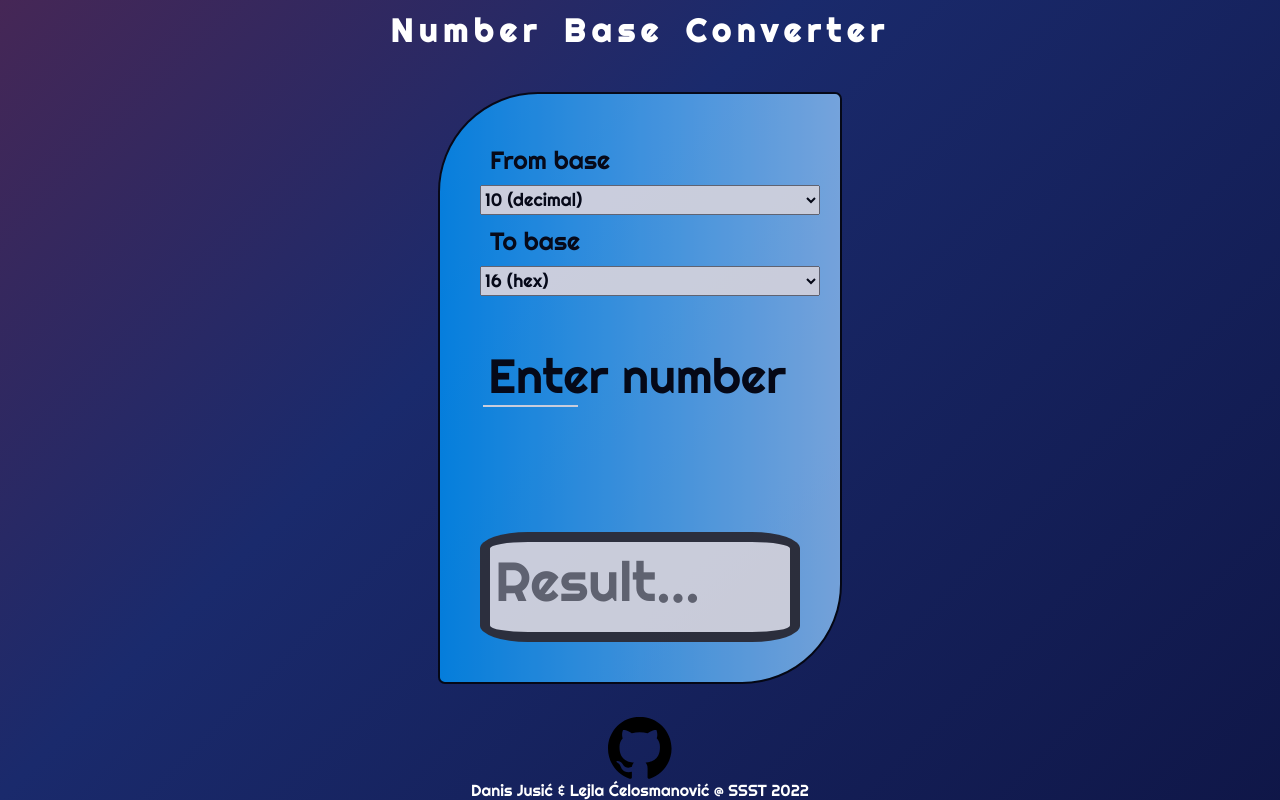
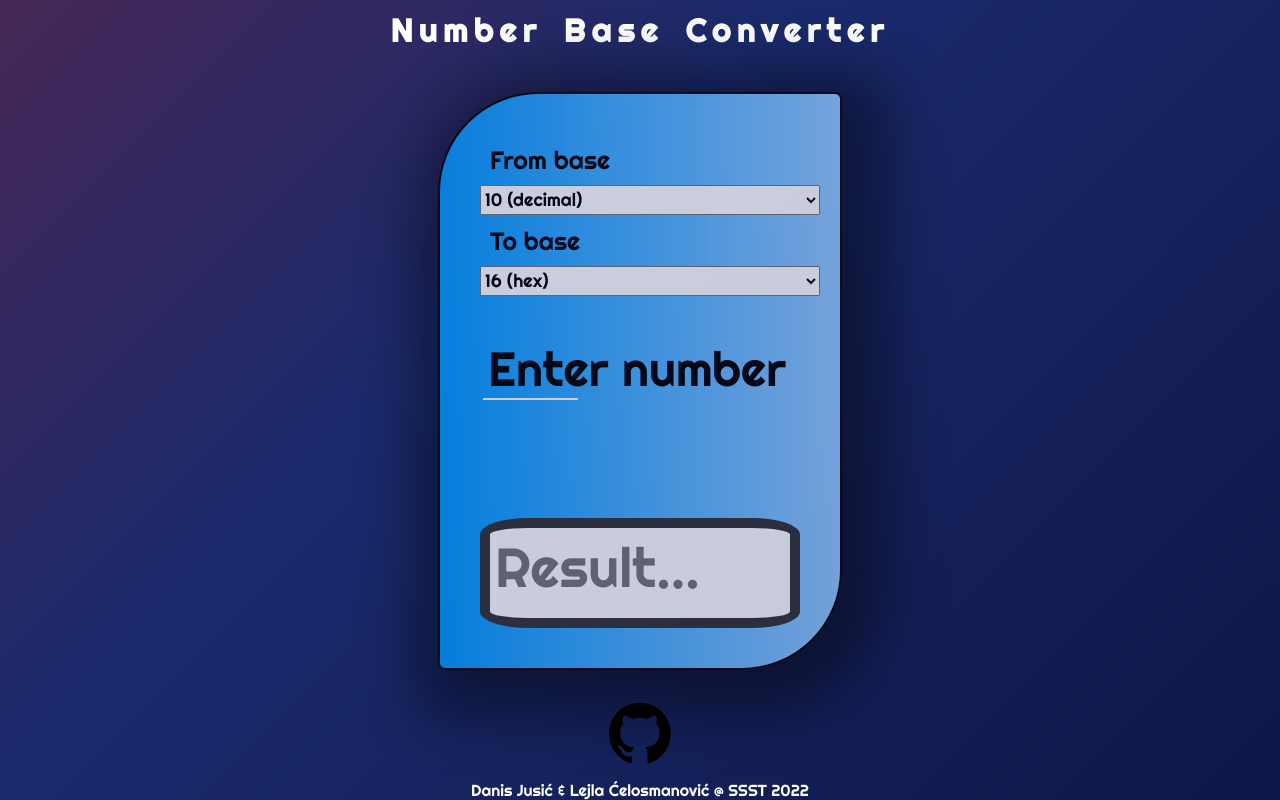
Before and after one commit to DanisJa/number-converter, a plain HTML site: page index.html in a window 1280 px wide. Drawn offline with Linux system fonts and the light colour scheme.

Commit message:
Added box shadow

```diff
--- a/style.css
+++ b/style.css
@@ -317,6 +317,9 @@ body {
 	justify-content: space-between;
 	border: 2px solid black;
 	border-radius: 100px 30px 100px 30px;
+	box-shadow: 12px 13px 61px 32px rgba(0,0,0,0.56);
+	-webkit-box-shadow: 12px 13px 61px 32px rgba(0,0,0,0.56);
+	-moz-box-shadow: 12px 13px 61px 32px rgba(0,0,0,0.56);
 }
 
 select {
@@ -472,4 +475,5 @@ input#input:valid ~ #button {
 
 footer{
 	color:white;
+	margin-top: 1em;
 }
```
